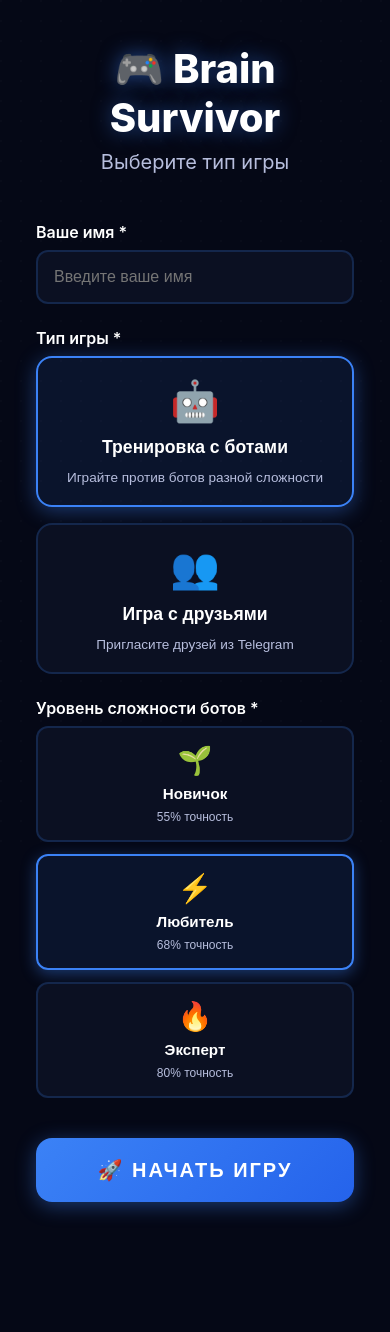
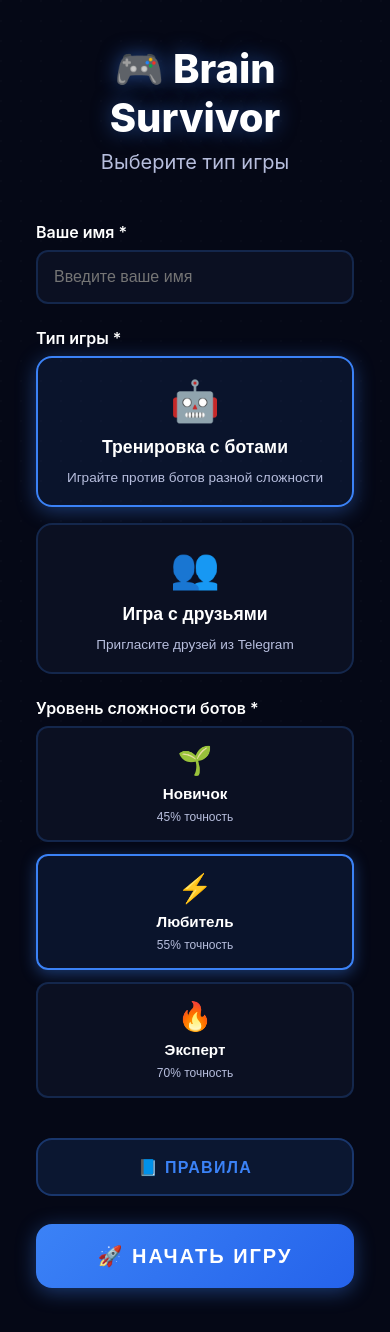
Before and after one commit to SpiritWalker84/trivia-web, a React (Vite) app in the folder frontend/: page / in a window 390 px wide. Before the commit the page ends 1246 px from the top, so only its background shows below. Built offline with nearby package versions, Linux system fonts and the light colour scheme.

Commit message:
Update bot difficulty labels and add rules modal in GameSetup

```diff
--- a/frontend/src/components/GameSetup.css
+++ b/frontend/src/components/GameSetup.css
@@ -37,6 +37,12 @@
   display: flex;
   flex-direction: column;
   gap: 1.5rem;
+}
+
+.game-setup-actions {
+  display: flex;
+  gap: 1rem;
+  align-items: center;
 }
 
 .form-group {
@@ -198,6 +204,78 @@
   letter-spacing: 0.1em;
 }
 
+.btn-rules {
+  margin-top: 1rem;
+  padding: 1.1rem 1.5rem;
+  background: rgba(59, 130, 246, 0.12);
+  color: var(--accent-primary);
+  border: 2px solid rgba(59, 130, 246, 0.3);
+  border-radius: 16px;
+  font-size: 1rem;
+  font-weight: 700;
+  cursor: pointer;
+  transition: all 0.3s ease;
+  text-transform: uppercase;
+  letter-spacing: 0.08em;
+}
+
+.btn-rules:hover {
+  border-color: var(--accent-primary);
+  box-shadow: 0 6px 20px rgba(59, 130, 246, 0.25);
+}
+
+.rules-overlay {
+  position: fixed;
+  inset: 0;
+  background: rgba(0, 0, 0, 0.5);
+  display: flex;
+  align-items: center;
+  justify-content: center;
+  z-index: 1000;
+  padding: 1.5rem;
+}
+
+.rules-modal {
+  background: var(--bg-card);
+  border-radius: 20px;
+  padding: 2rem;
+  max-width: 520px;
+  width: 100%;
+  box-shadow: 0 20px 60px rgba(0, 0, 0, 0.35);
+  border: 1px solid rgba(59, 130, 246, 0.2);
+}
+
+.rules-modal h2 {
+  margin-bottom: 1rem;
+  font-size: 1.6rem;
+  color: var(--text-primary);
+}
+
+.rules-modal p {
+  color: var(--text-muted);
+  line-height: 1.6;
+  font-size: 1rem;
+}
+
+.btn-close-rules {
+  margin-top: 1.5rem;
+  width: 100%;
+  padding: 1rem;
+  background: linear-gradient(135deg, var(--accent-primary), #2563EB);
+  color: white;
+  border: none;
+  border-radius: 14px;
+  font-size: 1rem;
+  font-weight: 700;
+  cursor: pointer;
+  box-shadow: 0 4px 18px rgba(59, 130, 246, 0.35);
+  transition: all 0.3s ease;
+}
+
+.btn-close-rules:hover {
+  box-shadow: 0 6px 24px rgba(59, 130, 246, 0.5);
+}
+
 .btn-start-game:hover {
   box-shadow: 0 6px 30px rgba(59, 130, 246, 0.6);
 }
@@ -237,6 +315,16 @@
     gap: 0.75rem;
   }
 
+  .game-setup-actions {
+    flex-direction: column;
+    gap: 0.75rem;
+  }
+
+  .btn-rules,
+  .btn-start-game {
+    width: 100%;
+  }
+
   .bot-difficulty-btn {
     padding: 1rem;
   }
--- a/frontend/src/components/GameSetup.tsx
+++ b/frontend/src/components/GameSetup.tsx
@@ -21,6 +21,7 @@ const GameSetup = ({ onStartGame, telegramId, initialPlayerName }: GameSetupProp
   const [gameType, setGameType] = useState<'training' | 'private'>('training')
   const [botDifficulty, setBotDifficulty] = useState<'novice' | 'amateur' | 'expert'>('amateur')
   const [isLoadingName, setIsLoadingName] = useState(!!telegramId && !initialPlayerName)
+  const [showRules, setShowRules] = useState(false)
 
   // Загружаем имя пользователя, если есть telegram_id
   useEffect(() => {
@@ -77,6 +78,21 @@ const GameSetup = ({ onStartGame, telegramId, initialPlayerName }: GameSetupProp
       animate={{ opacity: 1, scale: 1 }}
       transition={{ duration: 0.4 }}
     >
+      {showRules && (
+        <div className="rules-overlay" onClick={() => setShowRules(false)}>
+          <div className="rules-modal" onClick={(e) => e.stopPropagation()}>
+            <h2>📘 Правила игры</h2>
+            <p>
+              Игра состоит из 9 раундов по 10 вопросов. В каждом раунде выбывает один игрок,
+              который дал меньше всего правильных ответов. При равенстве минимального количества
+              ответов выбывает тот, кто потратил больше времени на ответы в раунде.
+            </p>
+            <button className="btn-close-rules" onClick={() => setShowRules(false)}>
+              Понятно
+            </button>
+          </div>
+        </div>
+      )}
       <div className="game-setup-header">
         <h1>🎮 Brain Survivor</h1>
         <p>Выберите тип игры</p>
@@ -153,7 +169,7 @@ const GameSetup = ({ onStartGame, telegramId, initialPlayerName }: GameSetupProp
               >
                 <span className="difficulty-icon">🌱</span>
                 <span className="difficulty-title">Новичок</span>
-                <span className="difficulty-desc">55% точность</span>
+                <span className="difficulty-desc">45% точность</span>
               </motion.button>
 
               <motion.button
@@ -165,7 +181,7 @@ const GameSetup = ({ onStartGame, telegramId, initialPlayerName }: GameSetupProp
               >
                 <span className="difficulty-icon">⚡</span>
                 <span className="difficulty-title">Любитель</span>
-                <span className="difficulty-desc">68% точность</span>
+                <span className="difficulty-desc">55% точность</span>
               </motion.button>
 
               <motion.button
@@ -177,12 +193,22 @@ const GameSetup = ({ onStartGame, telegramId, initialPlayerName }: GameSetupProp
               >
                 <span className="difficulty-icon">🔥</span>
                 <span className="difficulty-title">Эксперт</span>
-                <span className="difficulty-desc">80% точность</span>
+                <span className="difficulty-desc">70% точность</span>
               </motion.button>
             </div>
           </div>
         )}
 
+        <div className="game-setup-actions">
+          <motion.button
+            type="button"
+            className="btn-rules"
+            whileHover={{ scale: 1.03 }}
+            whileTap={{ scale: 0.98 }}
+            onClick={() => setShowRules(true)}
+          >
+            📘 Правила
+          </motion.button>
           <motion.button
             type="submit"
             className="btn-start-game"
@@ -191,6 +217,7 @@ const GameSetup = ({ onStartGame, telegramId, initialPlayerName }: GameSetupProp
           >
             🚀 Начать игру
           </motion.button>
+        </div>
       </form>
     </motion.div>
   )
```
Lines whose indentation alone changed are shown as unchanged.
